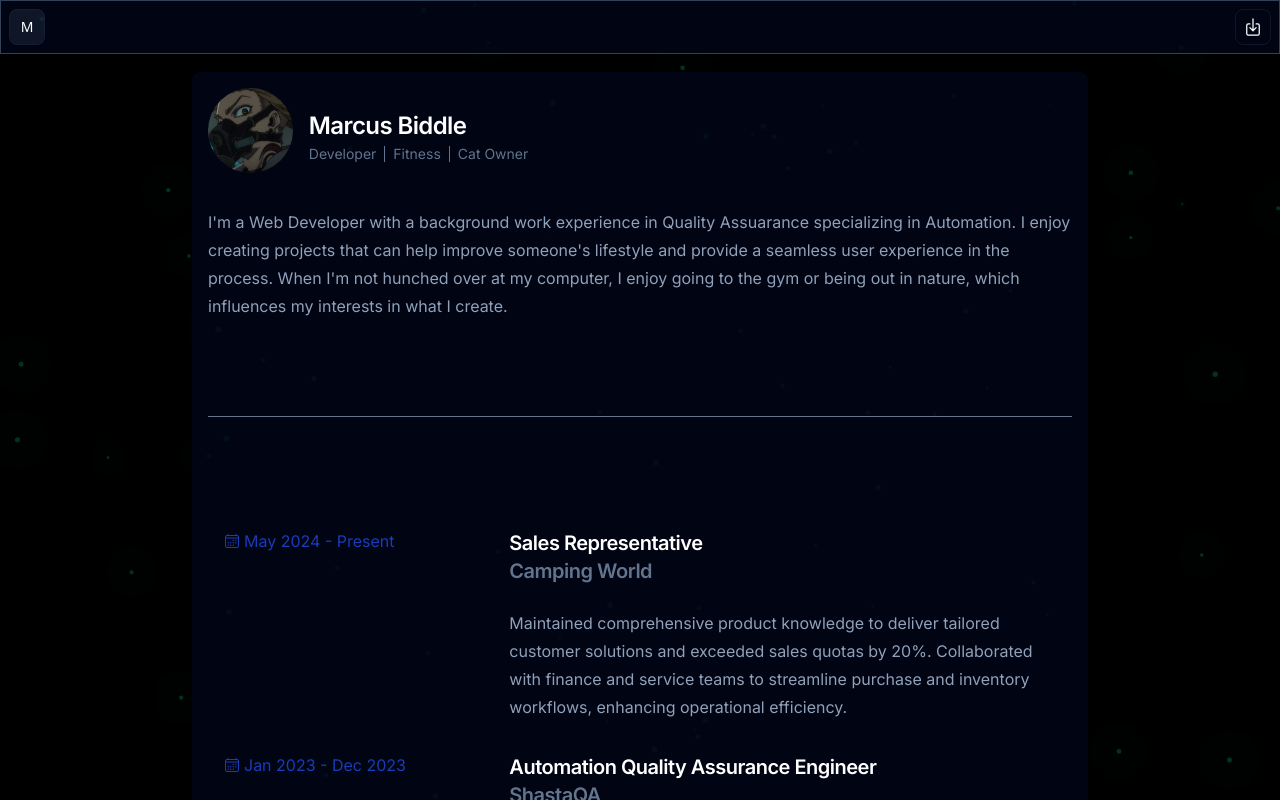
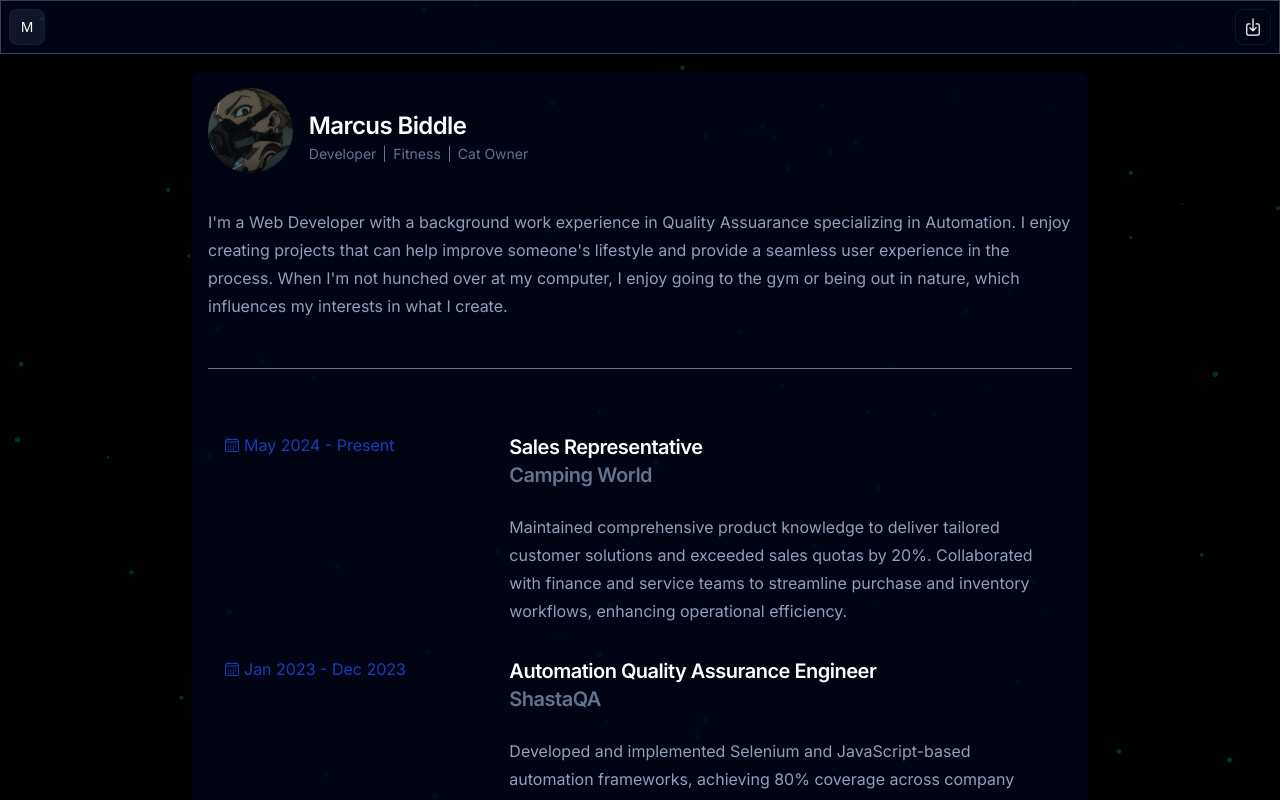
Before and after one commit to marcus-biddle/my-portfolio, a React (Vite) app in the folder client/: page / in a window 1280 px wide. Shown: the top 800 px of the page. Built offline with nearby package versions, Linux system fonts and the light colour scheme; a web font is replaced by a local one.

Commit message:
fixed spacing on separator

```diff
--- a/client/src/App.tsx
+++ b/client/src/App.tsx
@@ -208,7 +208,7 @@ function App() {
           in the process. When I'm not hunched over at my computer, I enjoy going to the gym or being out in nature, which influences my interests in what I create.
         </TypographyP>
 
-        <Separator className='my-24 bg-slate-500' />
+        <Separator className='my-12 bg-slate-500' />
         <div>
           {employment.map((job, index) => (
             <div key={index} className="grid grid-cols-1 sm:grid-cols-3 gap-6 p-4 items-start">
```
